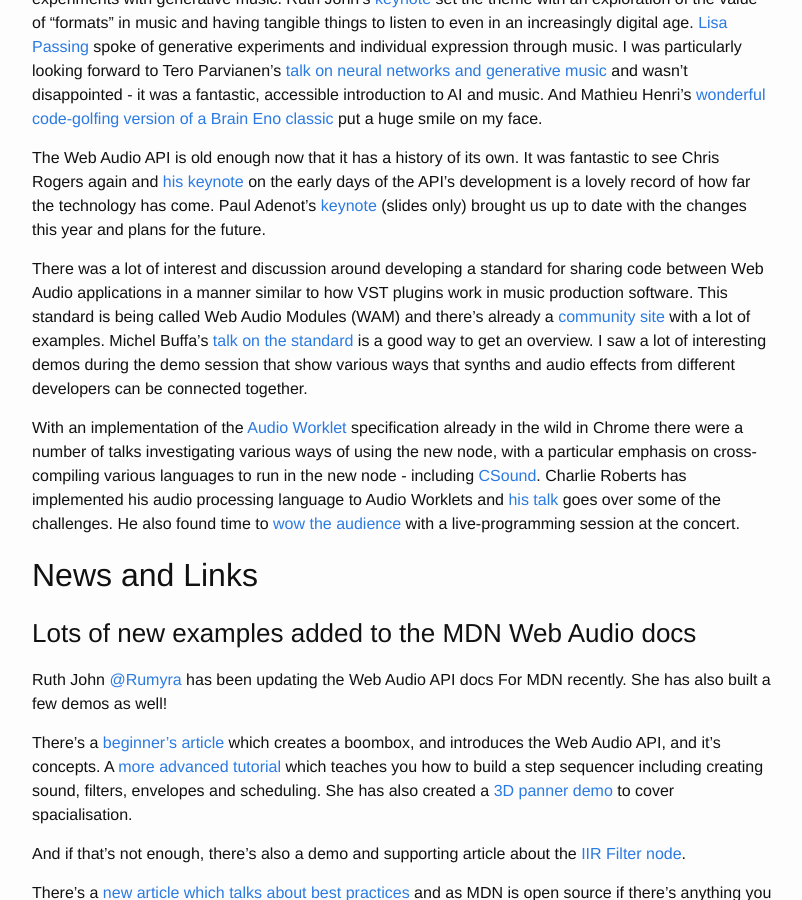
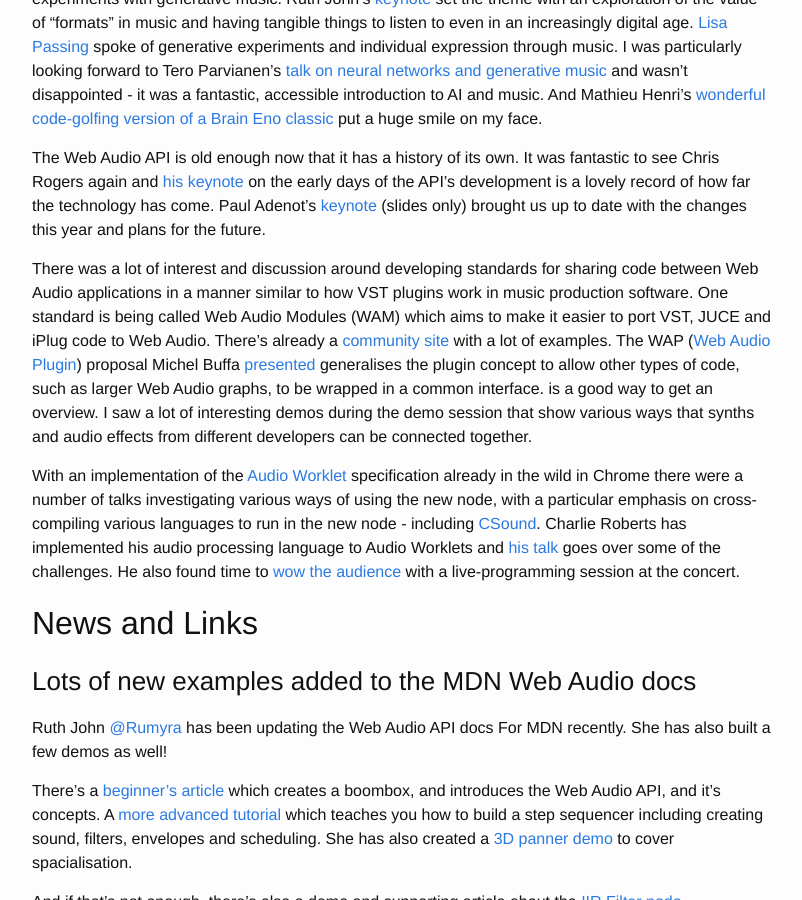
Before and after one commit to chrislo/webaudioweekly, a Jekyll site: the page built from _posts/2018-10-11-issue-98.markdown, in a window 1280 px wide and 900 px high, scrolled down 474 px. Shown: the whole window, without its empty margins (238-1040 px from the left). Built offline with Jekyll 4.4.1, drawn with Linux system fonts in a browser that asks for light colours.

Commit message:
Some clarifications to the WAP/WAM section
Following a discussion with Michel Buffa on slack.

```diff
--- a/_posts/2018-10-11-issue-98.markdown
+++ b/_posts/2018-10-11-issue-98.markdown
@@ -15,7 +15,7 @@ I really enjoyed talks about the playful, joyous side of music making and in par
 
 The Web Audio API is old enough now that it has a history of its own. It was fantastic to see Chris Rogers again and [his keynote](https://www.youtube.com/watch?v=iXxxQYOicy8&index=20&list=PLQ9S5oqvpyWm2-HDGnQWWlX30pqYlb_Rz&t=0s) on the early days of the API's development is a lovely record of how far the technology has come. Paul Adenot's [keynote](https://cdn.rawgit.com/padenot/wac-18-slides/gh-pages/index.html#1) (slides only) brought us up to date with the changes this year and plans for the future.
 
-There was a lot of interest and discussion around developing a standard for sharing code between Web Audio applications in a manner similar to how VST plugins work in music production software. This standard is being called Web Audio Modules (WAM) and there's already a [community site](https://www.webaudiomodules.org/) with a lot of examples. Michel Buffa's [talk on the standard](https://www.youtube.com/watch?v=5D5aQozfxvI&index=21&list=PLQ9S5oqvpyWm2-HDGnQWWlX30pqYlb_Rz&t=0s) is a good way to get an overview. I saw a lot of interesting demos during the demo session that show various ways that synths and audio effects from different developers can be connected together.
+There was a lot of interest and discussion around developing standards for sharing code between Web Audio applications in a manner similar to how VST plugins work in music production software. One standard is being called Web Audio Modules (WAM) which aims to make it easier to port VST, JUCE and iPlug code to Web Audio. There's already a [community site](https://www.webaudiomodules.org/) with a lot of examples. The WAP ([Web Audio Plugin](https://github.com/micbuffa/WebAudioPlugins)) proposal Michel Buffa [presented](https://www.youtube.com/watch?v=5D5aQozfxvI&index=21&list=PLQ9S5oqvpyWm2-HDGnQWWlX30pqYlb_Rz&t=0s) generalises the plugin concept to allow other types of code, such as larger Web Audio graphs, to be wrapped in a common interface. is a good way to get an overview. I saw a lot of interesting demos during the demo session that show various ways that synths and audio effects from different developers can be connected together.
 
 With an implementation of the [Audio Worklet](https://webaudio.github.io/web-audio-api/#audioworkletnode) specification already in the wild in Chrome there were a number of talks investigating various ways of using the new node, with a particular emphasis on cross-compiling various languages to run in the new node - including [CSound](https://www.youtube.com/watch?v=OLTBTDOXfjA&index=11&list=PLQ9S5oqvpyWm2-HDGnQWWlX30pqYlb_Rz&t=0s). Charlie Roberts has implemented his audio processing language to Audio Worklets and [his talk](https://www.youtube.com/watch?v=izXcd4kw0Ds&index=12&list=PLQ9S5oqvpyWm2-HDGnQWWlX30pqYlb_Rz&t=0s) goes over some of the challenges. He also found time to [wow the audience](https://www.youtube.com/watch?v=qi8VX6GawLM&list=PLQ9S5oqvpyWm2-HDGnQWWlX30pqYlb_Rz&index=18) with a live-programming session at the concert.
 
```
